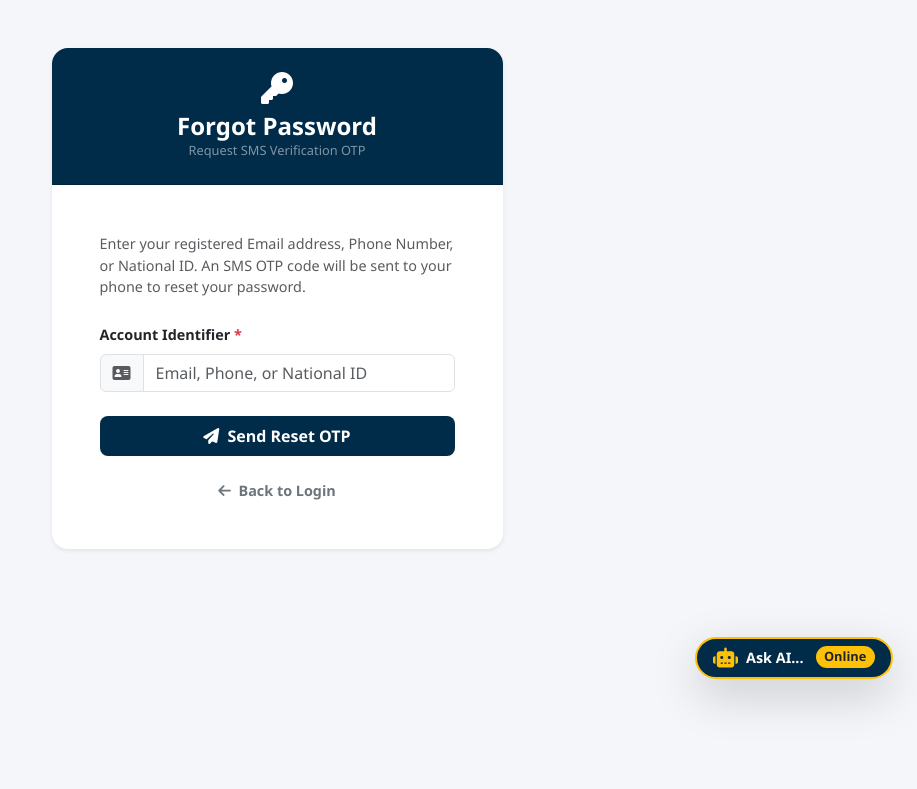
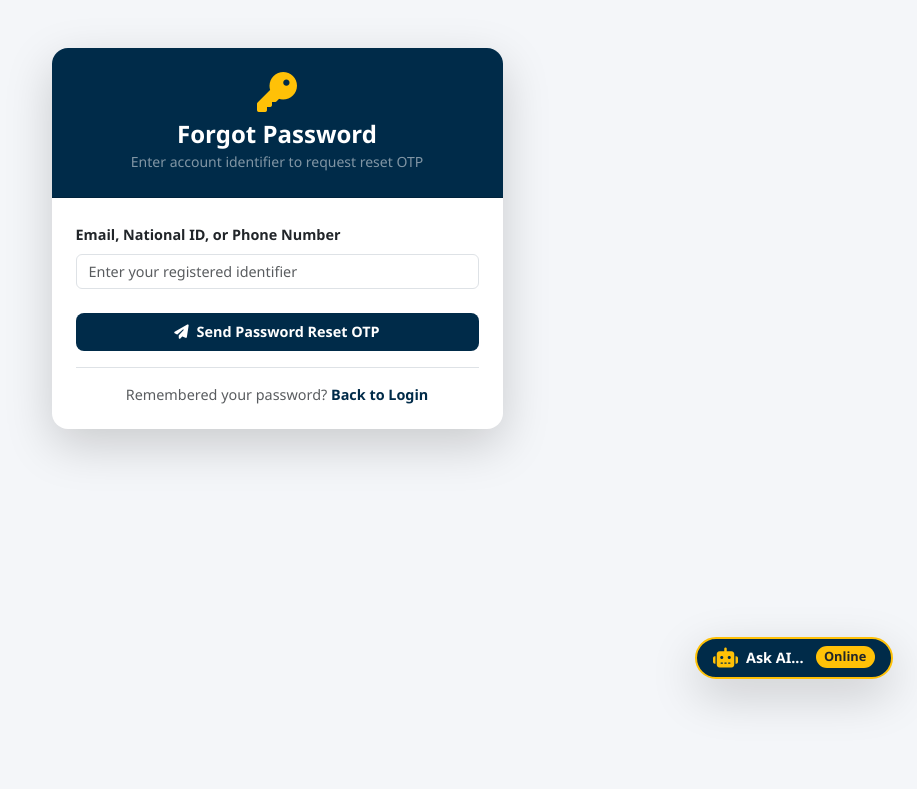
Before and after one commit to ilovekego/pbs, a Flask app: page /forgot-password in a window 1280 px wide. Shown: the part 97-886 px from the top of the page, without its empty margins (363-1280 px from the left). Run offline with Flask 3, Linux system fonts and the light colour scheme; some libraries are stand-ins or nearby versions.

Commit message:
Update forgot password page content and layout

```diff
--- a/templates/forgot_password.html
+++ b/templates/forgot_password.html
@@ -1,41 +1,30 @@
 {% extends "base.html" %}
-{% block title %}Reset Password - Murang'a Portal{% endblock %}
+{% block title %}Reset Password - Murang'a County Portal{% endblock %}
 
 {% block content %}
 <div class="container py-5">
     <div class="row justify-content-center">
-        <div class="col-md-6 col-lg-5">
-            <div class="card border-0 shadow-sm rounded-4 overflow-hidden">
-                <div class="card-header bg-navy text-white text-center py-4">
-                    <i class="fa-solid fa-key fs-2 mb-2"></i>
+        <div class="col-md-5">
+            <div class="card border-0 shadow-lg rounded-4 overflow-hidden">
+                <div class="card-header bg-navy text-white text-center p-4">
+                    <i class="fa-solid fa-key fs-1 text-warning mb-2"></i>
                     <h4 class="fw-bold mb-0">Forgot Password</h4>
-                    <p class="text-white-50 fs-8 mb-0">Request SMS Verification OTP</p>
+                    <small class="text-white-50">Enter account identifier to request reset OTP</small>
                 </div>
-                <div class="card-body p-4 p-md-5">
-                    <p class="text-muted fs-7 mb-4">Enter your registered Email address, Phone Number, or National ID. An SMS OTP code will be sent to your phone to reset your password.</p>
-
-                    <form method="POST" action="{{ url_for('auth.forgot_password') }}" id="forgotForm">
+                <div class="card-body p-4">
+                    <form method="POST" action="{{ url_for('auth.forgot_password') }}">
                         <div class="mb-4">
-                            <label class="form-label fw-bold fs-7">Account Identifier <span class="text-danger">*</span></label>
-                            <div class="input-group">
-                                <span class="input-group-text bg-light"><i class="fa-solid fa-address-card text-muted"></i></span>
-                                <input type="text" name="identifier" class="form-control" placeholder="Email, Phone, or National ID" required>
-                            </div>
+                            <label class="form-label fw-bold fs-7">Email, National ID, or Phone Number</label>
+                            <input type="text" name="identifier" class="form-control fs-7" placeholder="Enter your registered identifier" required>
                         </div>
 
-                        <button type="submit"
-                                class="btn btn-navy text-white w-100 py-2 rounded-3 fw-bold g-recaptcha"
-                                data-sitekey="6LeU_fQtAAAAAEYiT7FYAEDEzCN6tavggwAgpm2M"
-                                data-callback="onSubmitForgot"
-                                data-action="forgot_password">
-                            <i class="fa-solid fa-paper-plane me-1"></i> Send Reset OTP
+                        <button type="submit" class="btn btn-navy fw-bold w-100 py-2 rounded-3 fs-7 mb-3">
+                            <i class="fa-solid fa-paper-plane me-1"></i> Send Password Reset OTP
                         </button>
                     </form>
 
-                    <div class="text-center mt-4 fs-7">
-                        <a href="{{ url_for('auth.login') }}" class="fw-bold text-secondary text-decoration-none">
-                            <i class="fa-solid fa-arrow-left me-1"></i> Back to Login
-                        </a>
+                    <div class="text-center border-top pt-3 fs-7 text-muted">
+                        Remembered your password? <a href="{{ url_for('auth.login') }}" class="fw-bold text-navy text-decoration-none">Back to Login</a>
                     </div>
                 </div>
             </div>
@@ -43,11 +32,3 @@
     </div>
 </div>
 {% endblock %}
-
-{% block scripts %}
-<script>
-function onSubmitForgot(token) {
-    document.getElementById('forgotForm').submit();
-}
-</script>
-{% endblock %}
```
